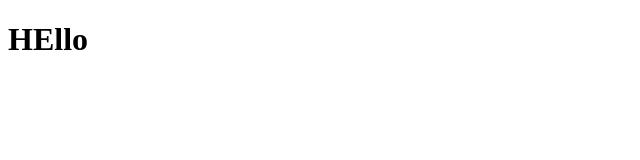
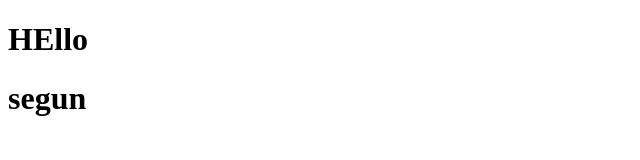
Before and after one commit to Danny4life/git-one-demo, a plain HTML site: page index.html in a window 1280 px wide. Shown: the whole page, without its empty margins (0-640 px from the left). Drawn offline with Linux system fonts and the light colour scheme.

Commit message:
add a header

```diff
--- a/index.html
+++ b/index.html
@@ -7,5 +7,6 @@
 </head>
 <body>
     <h1>HEllo</h1>
+    <h1>segun</h1>
 </body>
 </html>
```
